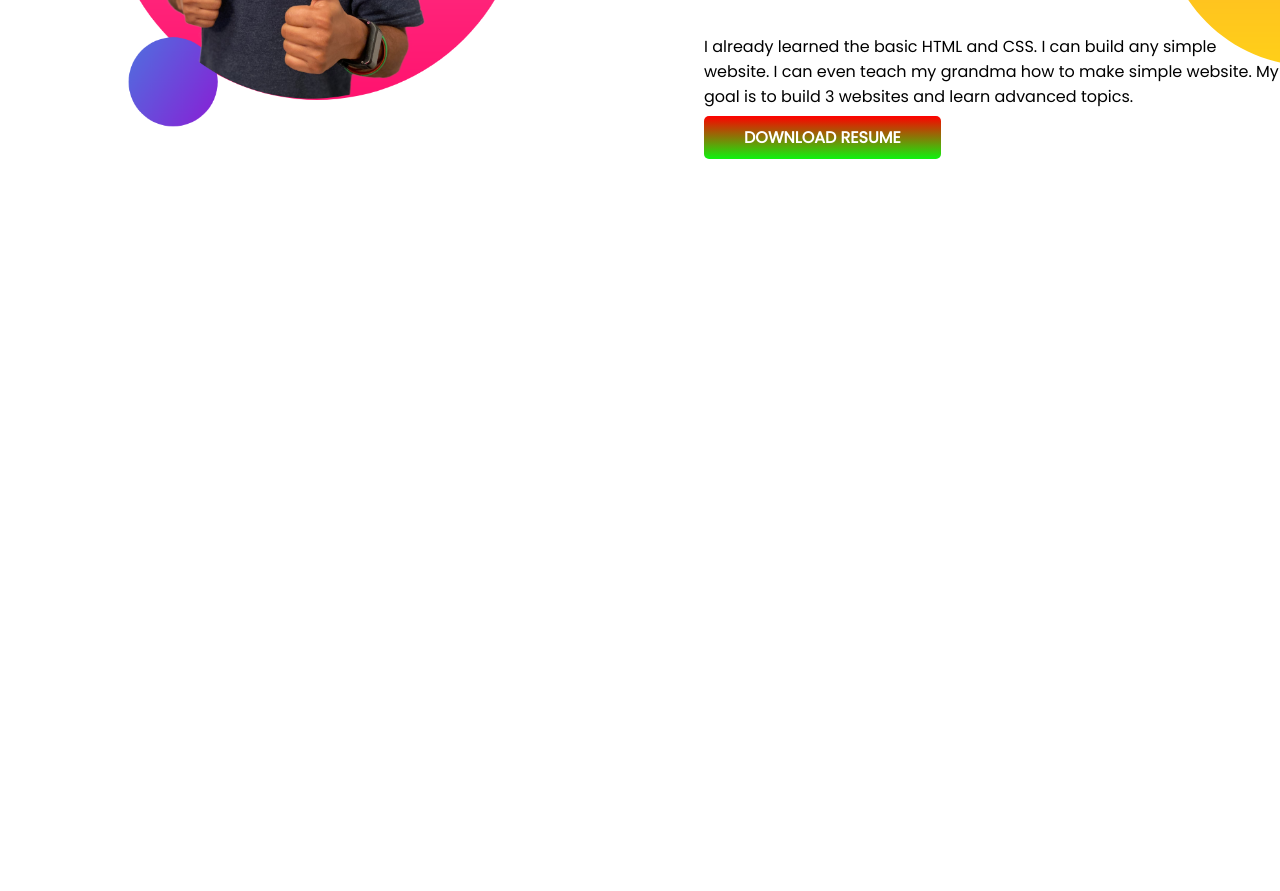
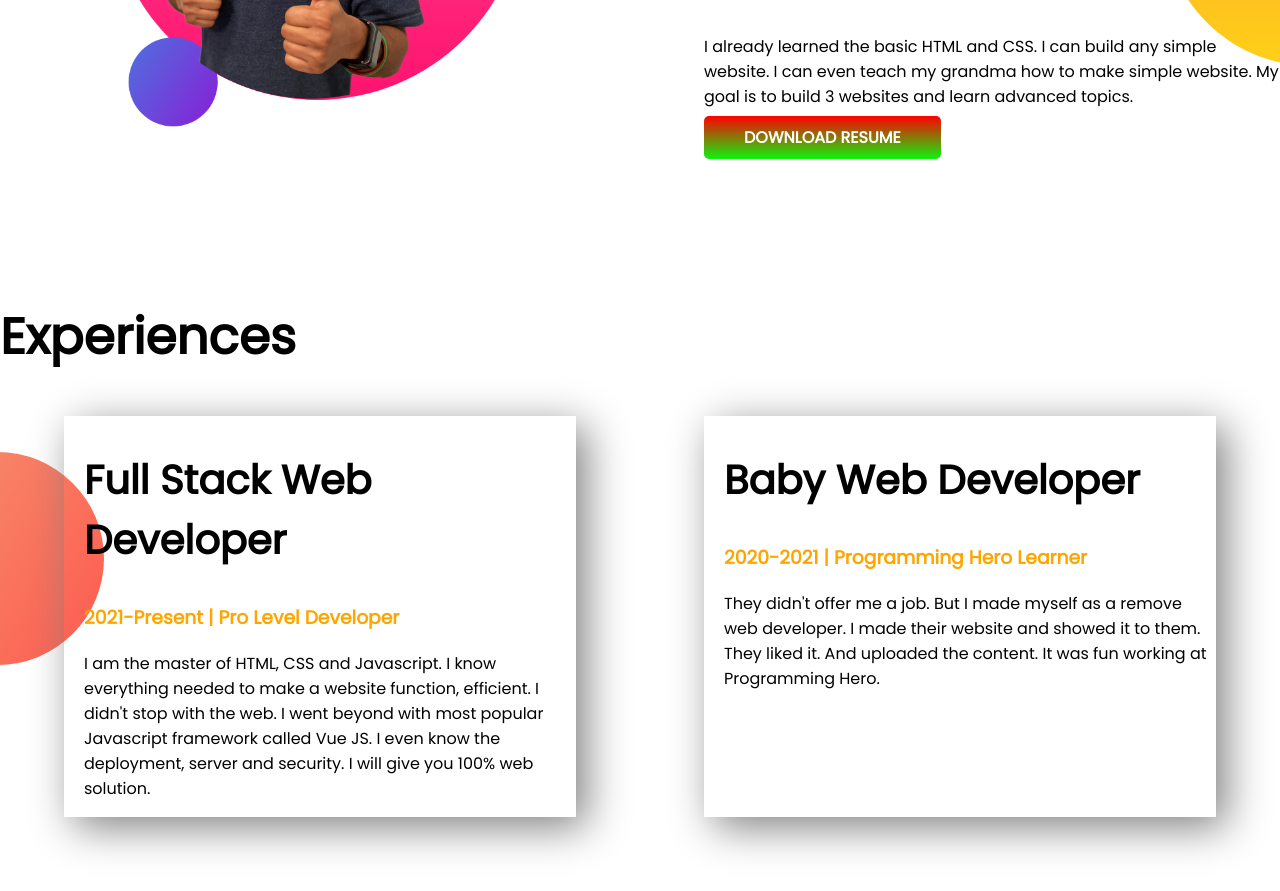
Before and after one commit to my-first-withjankar/developer-portfolio, a plain HTML site: page index.html in a window 1280 px wide. Shown: the part 930-1821 px from the top of the page. Before the commit the page ends 1230 px from the top, so only its background shows below. Drawn offline with Linux system fonts and the light colour scheme.

Commit message:
added lots of things

```diff
--- a/index.html
+++ b/index.html
@@ -13,7 +13,7 @@
 </head>
 
 <body>
-    <section class="topbanner">
+    <section class="topbanner model">
         <div class="half-width">
             <h1>Welcome to </h1>
             <h1> <span class="mahdisart">Mahdi's Art </span>World!</h1>
@@ -29,7 +29,7 @@
             <img src="images/jhankar.png" alt="">
         </div>
     </section>
-    <section class="middle-banner">
+    <section class="middle-banner model">
         <div class="half-width">
             <img src="images/jhankar2.png" alt="">
         </div>
@@ -41,6 +41,29 @@
             <a class="button-color" target="blank" href="https://www.google.com/">DOWNLOAD RESUME</a>
         </div>
     </section>
+
+    <section class="experience-erea">
+        <h1>Experiences</h1>
+        <div class="model">
+            <div class="experiences">
+
+
+                <h2>Full Stack Web Developer</h2>
+                <h3 class="mahdisart">2021-Present | Pro Level Developer</h3>
+                <p>I am the master of HTML, CSS and Javascript. I know everything needed to make a website function,
+                    efficient. I didn't stop with the web. I went beyond with most popular Javascript framework called
+                    Vue
+                    JS. I even know the deployment, server and security. I will give you 100% web solution.</p>
+            </div>
+            <div class="experiences">
+                <h2>Baby Web Developer</h2>
+                <h3 class="mahdisart">2020-2021 | Programming Hero Learner</h3>
+                <p>They didn't offer me a job. But I made myself as a remove web developer. I made their website and
+                    showed
+                    it to them. They liked it. And uploaded the content. It was fun working at Programming Hero.</p>
+            </div>
+        </div>
+    </section>
 </body>
 
 </html>
--- a/style.css
+++ b/style.css
@@ -5,10 +5,13 @@ body{
 h1{
     font-size: 50px;
 }
+h2{
+    font-size: 40px;
+}
 .mahdisart{
     color: orange;
 }
-section{
+.model{
     display: flex;
     margin-bottom: 150px;
 
@@ -16,6 +19,7 @@ section{
 .half-width{
     width: 50%;
     padding-left: 5%;
+
 
 }
 .half-width img{
@@ -33,9 +37,24 @@ section{
 .topbanner{
     background-image: url(images/top-banner.png);
     background-repeat: no-repeat;
+
 }
 .middle-banner{
     background-image: url(images/dream-bg.png);
     background-repeat: no-repeat;
     background-position: right;
 }
+.experiences{
+    box-shadow: 10px 10px 40px gray;
+    width: 40%;
+    margin-left: 5%;
+    margin-right: 5%;
+    padding-left: 20px;
+    border:10px gray;
+}
+.experience-erea{
+    background-image: url(images/exp-bg.png);
+    background-repeat: no-repeat;
+    background-position: left;
+
+}
```
